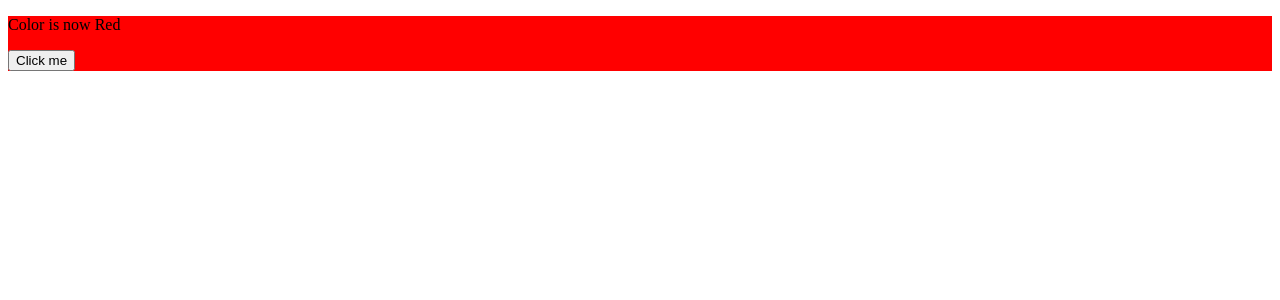
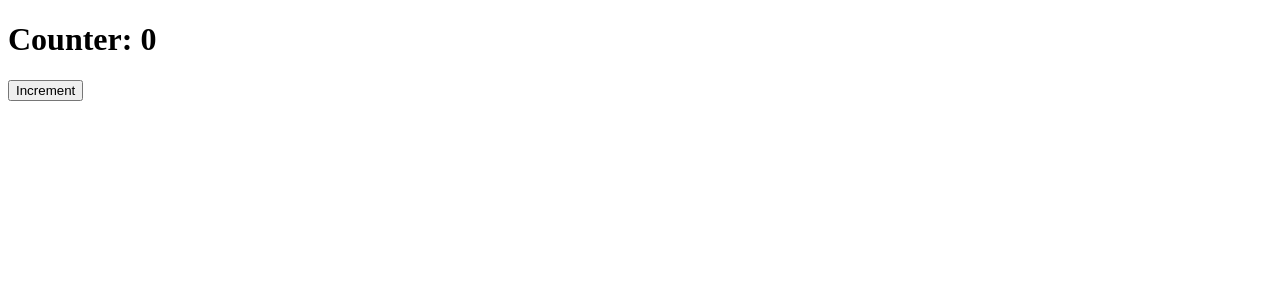
Before and after one commit to HaseebAsif/portfolio-app-react, a React (Create React App) app: page / in a window 1280 px wide. Shown: the top 300 px of the page. Built offline with nearby package versions, Linux system fonts and the light colour scheme.

Commit message:
Feat: Increment Functionality

```diff
--- a/src/App.js
+++ b/src/App.js
@@ -2,24 +2,18 @@ import { useState } from "react";
 import "./App.css";
 
 function App() {
-  const [bgColor, setBgColor] = useState("red");
+  const [counter, setCounter] = useState(0);
 
-  const turnGreen = () => {
-    setBgColor("green");
-  };
-  const reset = () => {
-    setBgColor("red");
+  const incrementCounter = () => {
+    for (let index = 0; index < 10; index++) {
+      setCounter((preCounter) => preCounter + 1);
+    }
   };
 
   return (
-    <div className="App" style={{ backgroundColor: bgColor }}>
-      {bgColor === "green" ? (
-        <p>Color is now green</p>
-      ) : (
-        <p>Color is now Red</p>
-      )}
-      <button onClick={turnGreen}>Click me</button>
-      {bgColor === "green" && <button onClick={reset}>Reset</button>}
+    <div className="App">
+      <h1>Counter: {counter}</h1>
+      <button onClick={incrementCounter}>Increment</button>
     </div>
   );
 }
```
